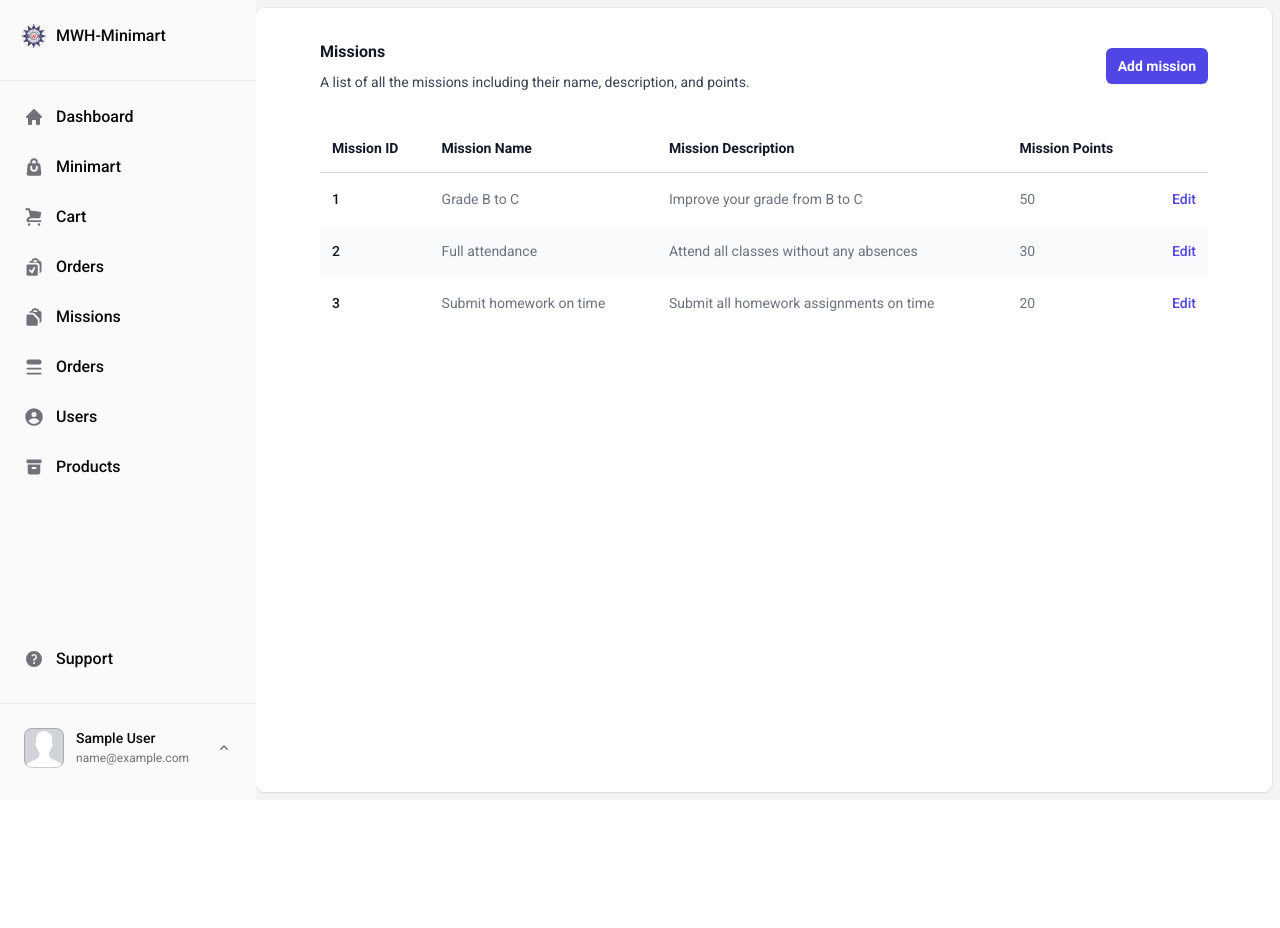
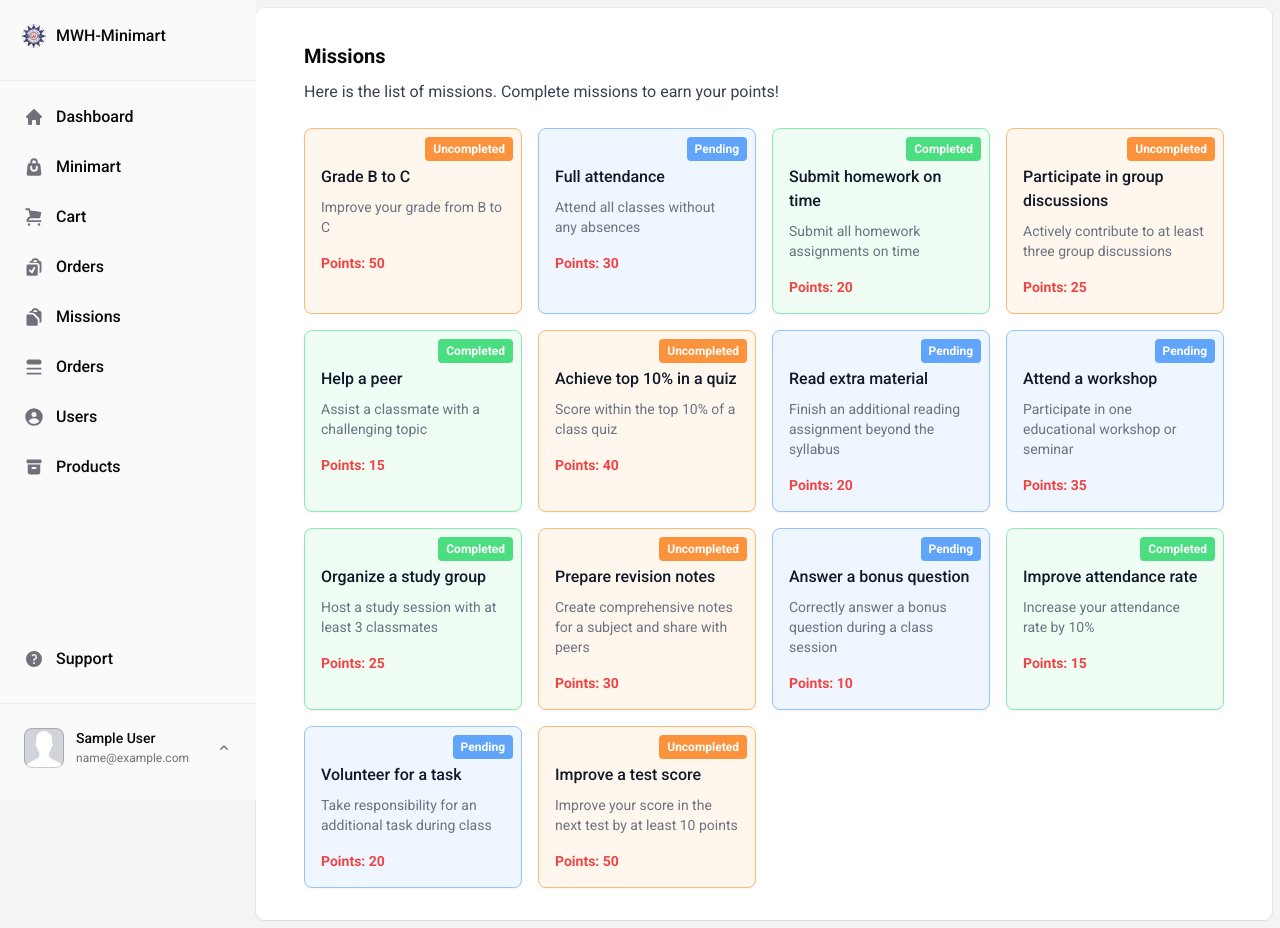
Before and after one commit to c0dn/h4g_front, a React (Vite) app: page /app/missions in a window 1280 px wide. Before the commit the page ends 800 px from the top, so only its background shows below. Built offline with nearby package versions, Linux system fonts and the light colour scheme; sample sign-in values are in the browser's storage.

Commit message:
Edited missions page

```diff
--- a/src/pages/Missions.tsx
+++ b/src/pages/Missions.tsx
@@ -1,87 +1,254 @@
-const missions = [
+import { useState } from "react";
+import { Heading } from "../components/heading";
+
+type Mission = {
+  id: number;
+  name: string;
+  description: string;
+  points: number;
+  status: 0 | 1 | 2; // 0:Uncompledted, 1:Pending, 2:Completed
+};
+
+const missions: Mission[] = [
   {
     id: 1,
-      name: 'Grade B to C',
-      description: 'Improve your grade from B to C',
+    name: "Grade B to C",
+    description: "Improve your grade from B to C",
     points: 50,
+    status: 0,
   },
   {
     id: 2,
-      name: 'Full attendance',
-      description: 'Attend all classes without any absences',
+    name: "Full attendance",
+    description: "Attend all classes without any absences",
     points: 30,
+    status: 2,
   },
   {
     id: 3,
-      name: 'Submit homework on time',
-      description: 'Submit all homework assignments on time',
+    name: "Submit homework on time",
+    description: "Submit all homework assignments on time",
     points: 20,
+    status: 1,
   },
-  ]
+  {
+    id: 4,
+    name: "Participate in group discussions",
+    description: "Actively contribute to at least three group discussions",
+    points: 25,
+    status: 0,
+  },
+  {
+    id: 5,
+    name: "Help a peer",
+    description: "Assist a classmate with a challenging topic",
+    points: 15,
+    status: 1,
+  },
+  {
+    id: 6,
+    name: "Achieve top 10% in a quiz",
+    description: "Score within the top 10% of a class quiz",
+    points: 40,
+    status: 0,
+  },
+  {
+    id: 7,
+    name: "Read extra material",
+    description: "Finish an additional reading assignment beyond the syllabus",
+    points: 20,
+    status: 2,
+  },
+  {
+    id: 8,
+    name: "Attend a workshop",
+    description: "Participate in one educational workshop or seminar",
+    points: 35,
+    status: 2,
+  },
+  {
+    id: 9,
+    name: "Organize a study group",
+    description: "Host a study session with at least 3 classmates",
+    points: 25,
+    status: 1,
+  },
+  {
+    id: 10,
+    name: "Prepare revision notes",
+    description: "Create comprehensive notes for a subject and share with peers",
+    points: 30,
+    status: 0,
+  },
+  {
+    id: 11,
+    name: "Answer a bonus question",
+    description: "Correctly answer a bonus question during a class session",
+    points: 10,
+    status: 2,
+  },
+  {
+    id: 12,
+    name: "Improve attendance rate",
+    description: "Increase your attendance rate by 10%",
+    points: 15,
+    status: 1,
+  },
+  {
+    id: 13,
+    name: "Volunteer for a task",
+    description: "Take responsibility for an additional task during class",
+    points: 20,
+    status: 2,
+  },
+  {
+    id: 14,
+    name: "Improve a test score",
+    description: "Improve your score in the next test by at least 10 points",
+    points: 50,
+    status: 0,
+  },
+];
 
 export default function Missions() {
+  const [selectedMission, setSelectedMission] = useState<Mission | null>(null);
+  const [requestDescription, setRequestDescription] = useState("");
+  const [isModalOpen, setIsModalOpen] = useState(false);
+
+  const openModal = (mission: Mission) => {
+    setSelectedMission(mission);
+    setIsModalOpen(true);
+  };
+
+  const closeModal = () => {
+    setSelectedMission(null);
+    setRequestDescription("");
+    setIsModalOpen(false);
+  };
+
+  const handleSubmit = () => {
+    // Handle task completion submission logic
+    if (selectedMission) {
+      selectedMission.status = 2; // Set status to "Pending"
+      console.log(`Mission: ${selectedMission.name}`);
+      console.log(`Request Description: ${requestDescription}`);
+      // Update the data here if you're managing a state or database
+      closeModal();
+    }
+  };
+
   return (
-      <div className="px-4 sm:px-6 lg:px-8">
+    <div>
       <div className="sm:flex sm:items-center">
-          <div className="sm:flex-auto">
-            <h1 className="text-base font-semibold text-gray-900">Missions</h1>
-            <p className="mt-2 text-sm text-gray-700">
-              A list of all the missions including their name, description, and points.
+        <div className="sm:flex-auto lg:px-4">
+          <Heading>Missions</Heading>
+          <p className="mt-2 text-md text-gray-700">
+            Here is the list of missions. Complete missions to earn your points!
           </p>
         </div>
-          <div className="mt-4 sm:ml-16 sm:mt-0 sm:flex-none">
+      </div>
+
+      <div className="mt-6 grid grid-cols-1 gap-4 sm:grid-cols-2 lg:grid-cols-4 sm:flex-auto lg:px-4">
+        {missions.map((mission) => (
+          <div
+            key={mission.id}
+            className={`relative rounded-lg border p-4 shadow-sm hover:shadow-md cursor-pointer ${mission.status === 0
+              ? "bg-orange-50 border-orange-300"   // Uncompleted: Light orange background
+              : mission.status === 1
+                ? "bg-green-50 border-green-300"      // Completed: Light green background
+                : "bg-blue-50 border-blue-300"       // Pending: Light blue background
+              }`}
+            onClick={() => openModal(mission)}
+          >
+            <div
+              className={`absolute top-2 right-2 text-xs font-semibold px-2 py-1 rounded ${mission.status === 0
+                ? "bg-orange-400 text-white" // Uncompleted: Orange background, white text
+                : mission.status === 1
+                  ? "bg-green-400 text-white" // Completed: Green background, white text
+                  : "bg-blue-400 text-white"  // Pending: Blue background, white text
+                }`}
+            >
+              {mission.status === 0
+                ? "Uncompleted"
+                : mission.status === 1
+                  ? "Completed"
+                  : "Pending"}
+            </div>
+            <h2 className="mt-5 text-base font-medium text-gray-900">{mission.name}</h2>
+            <p className="mt-2 text-sm text-gray-500">{mission.description}</p>
+            <div className="mt-4 text-sm font-semibold text-red-500">
+              Points: {mission.points}
+            </div>
+          </div>
+        ))}
+      </div>
+
+      {/* Modal */}
+      {isModalOpen && selectedMission && (
+        <div className="fixed inset-0 z-10 flex items-center justify-center bg-black bg-opacity-50">
+          <div className="rounded-lg bg-white shadow-lg">
+            {selectedMission.status === 0 ? (
+              <div className="p-6">
+                <h2 className="text-lg font-normal text-gray-900">
+                  Request Complete: <span className="font-medium">{selectedMission.name}</span>
+                </h2>
+                <p className="mt-2 text-sm text-gray-600">{`"${selectedMission.description}"`}</p>
+                <textarea
+                  className="mt-4 w-full rounded-md border border-gray-400 p-2 text-sm shadow-sm focus:border-indigo-500 focus:ring-indigo-500"
+                  placeholder="Enter request description..."
+                  value={requestDescription}
+                  onChange={(e) => setRequestDescription(e.target.value)}
+                ></textarea>
+                <div className="mt-4 flex justify-end space-x-2">
                   <button
-              type="button"
-              className="block rounded-md bg-indigo-600 px-3 py-2 text-center text-sm font-semibold text-white shadow-sm hover:bg-indigo-500 focus-visible:outline focus-visible:outline-2 focus-visible:outline-offset-2 focus-visible:outline-indigo-600"
+                    className="border border-gray-200 rounded-md bg-white px-4 py-1.5 text-sm font-semibold text-gray-700 hover:bg-zinc-100"
+                    onClick={closeModal}
                   >
-              Add mission
+                    Cancel
+                  </button>
+                  <button
+                    className="rounded-md bg-blue-600 px-4 py-1.5 text-sm font-semibold text-white shadow-sm hover:bg-blue-500"
+                    onClick={handleSubmit}
+                  >
+                    Submit
                   </button>
                 </div>
               </div>
-        <div className="mt-8 flow-root">
-          <div className="-mx-4 -my-2 overflow-x-auto sm:-mx-6 lg:-mx-8">
-            <div className="inline-block min-w-full py-2 align-middle sm:px-6 lg:px-8">
-              <table className="min-w-full divide-y divide-gray-300">
-                <thead>
-                  <tr>
-                    <th scope="col" className="py-3.5 pl-4 pr-3 text-left text-sm font-semibold text-gray-900 sm:pl-3">
-                      Mission ID
-                    </th>
-                    <th scope="col" className="px-3 py-3.5 text-left text-sm font-semibold text-gray-900">
-                      Mission Name
-                    </th>
-                    <th scope="col" className="px-3 py-3.5 text-left text-sm font-semibold text-gray-900">
-                      Mission Description
-                    </th>
-                    <th scope="col" className="px-3 py-3.5 text-left text-sm font-semibold text-gray-900">
-                      Mission Points
-                    </th>
-                    <th scope="col" className="relative py-3.5 pl-3 pr-4 sm:pr-3">
-                      <span className="sr-only">Edit</span>
-                    </th>
-                  </tr>
-                </thead>
-                <tbody className="bg-white">
-                  {missions.map((mission) => (
-                    <tr key={mission.id} className="even:bg-gray-50">
-                      <td className="whitespace-nowrap py-4 pl-4 pr-3 text-sm font-medium text-gray-900 sm:pl-3">
-                        {mission.id}
-                      </td>
-                      <td className="whitespace-nowrap px-3 py-4 text-sm text-gray-500">{mission.name}</td>
-                      <td className="whitespace-nowrap px-3 py-4 text-sm text-gray-500">{mission.description}</td>
-                      <td className="whitespace-nowrap px-3 py-4 text-sm text-gray-500">{mission.points}</td>
-                      <td className="relative whitespace-nowrap py-4 pl-3 pr-4 text-right text-sm font-medium sm:pr-3">
-                        <a href="#" className="text-indigo-600 hover:text-indigo-900">
-                          Edit<span className="sr-only">, {mission.name}</span>
-                        </a>
-                      </td>
-                    </tr>
-                  ))}
-                </tbody>
-              </table>
+            ) : selectedMission.status === 1 ? (
+              <div className="rounded-lg bg-white p-6">
+                <h2 className="text-lg font-medium text-green-600">
+                  Task Completed: <span>{selectedMission.name}</span>
+                </h2>
+                <p className="mt-2 text-sm text-gray-600">You have already completed this task.</p>
+                <div className="mt-6 flex justify-center">
+                  <button
+                    className="rounded-md bg-blue-600 px-4 py-1.5 text-sm font-semibold text-white shadow-sm hover:bg-blue-500"
+                    onClick={closeModal}
+                  >
+                    OK
+                  </button>
                 </div>
               </div>
+            ) : (
+              <div className="rounded-lg bg-white p-6">
+                <h2 className="text-lg font-medium text-blue-600">
+                  Task Pending: <span>{selectedMission.name}</span>
+                </h2>
+                <p className="mt-2 text-sm text-gray-600">This task is still pending.</p>
+                <div className="mt-6 flex justify-center">
+                  <button
+                    className="rounded-md bg-blue-600 px-4 py-1.5 text-sm font-semibold text-white shadow-sm hover:bg-blue-500"
+                    onClick={closeModal}
+                  >
+                    OK
+                  </button>
                 </div>
               </div>
-    )
+            )}
+          </div>
+        </div>
+      )}
+
+    </div>
+  );
 }
```
Also changed, not shown: src/UserContext.tsx (+8 -8 lines). Lines whose indentation alone changed are shown as unchanged.
